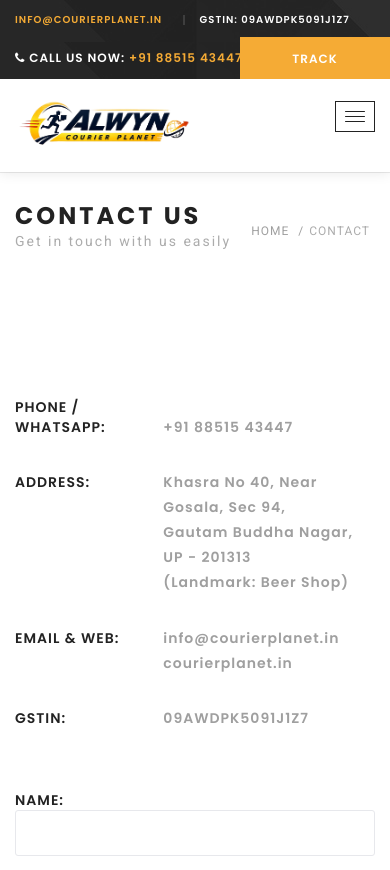
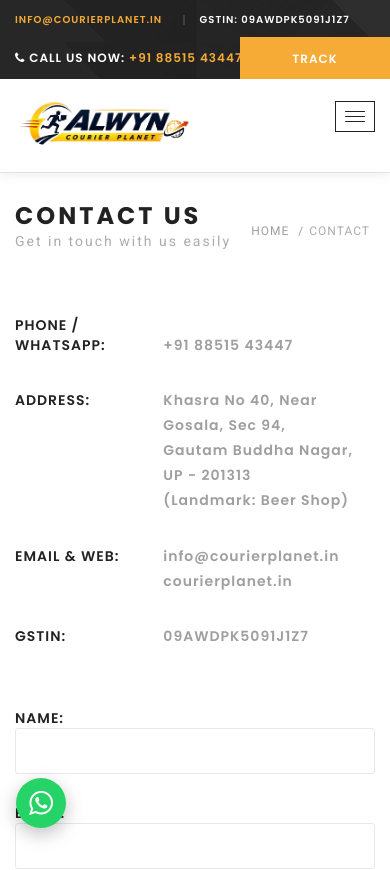
Before and after one commit to vikassaroj123/courier-planet, a plain HTML site: page contact-us.html in a window 390 px wide. Shown: the top 870 px of the page. Drawn offline with Linux system fonts and the light colour scheme; some packages are replaced by stand-ins of ours.

Commit message:
First commit

```diff
--- a/assets/css/theme.css
+++ b/assets/css/theme.css
@@ -3373,6 +3373,64 @@
     height: auto;
 }
 
+/* Floating WhatsApp button with an outward pulse animation */
+.whatsapp-float {
+    position: fixed;
+    left: 22px;
+    bottom: 24px;
+    width: 56px;
+    height: 56px;
+    background: #25d366;
+    color: #ffffff;
+    border-radius: 50%;
+    text-align: center;
+    font-size: 32px;
+    line-height: 58px;
+    z-index: 1100;
+    box-shadow: 0 6px 18px rgba(0, 0, 0, 0.25);
+    animation: wa-pulse 2s infinite;
+    transition: transform 0.25s ease, background 0.25s ease;
+}
+
+.whatsapp-float:hover,
+.whatsapp-float:focus {
+    color: #ffffff;
+    background: #1ebe5b;
+    transform: scale(1.08);
+}
+
+@keyframes wa-pulse {
+    0% {
+        box-shadow: 0 6px 18px rgba(0, 0, 0, 0.25), 0 0 0 0 rgba(37, 211, 102, 0.6);
+    }
+    70% {
+        box-shadow: 0 6px 18px rgba(0, 0, 0, 0.25), 0 0 0 20px rgba(37, 211, 102, 0);
+    }
+    100% {
+        box-shadow: 0 6px 18px rgba(0, 0, 0, 0.25), 0 0 0 0 rgba(37, 211, 102, 0);
+    }
+}
+
+@media (max-width: 767px) {
+    .whatsapp-float {
+        width: 50px;
+        height: 50px;
+        font-size: 28px;
+        line-height: 52px;
+        left: 16px;
+        bottom: 16px;
+    }
+}
+
+/* Contact page: line the details block up with the top of the form */
+.contact-page .contact-detail {
+    margin-top: 0;
+}
+
+.contact-page .contact-detail > li:first-child {
+    padding-top: 0;
+}
+
 /* "Why choose us" checklist (replaces the cost-calculator form) */
 .why-list {
     list-style: none;
--- a/contact-us.html
+++ b/contact-us.html
@@ -6,6 +6,11 @@
     <meta charset="UTF-8">
     <meta name="viewport" content="width=device-width, initial-scale=1.0">
 
+    <!-- Favicon (logo icon) -->
+    <link rel="icon" type="image/png" sizes="32x32" href="assets/img/favicon-32.png">
+    <link rel="icon" type="image/png" sizes="16x16" href="assets/img/favicon-16.png">
+    <link rel="shortcut icon" href="favicon.ico">
+    <link rel="apple-touch-icon" sizes="180x180" href="assets/img/favicon-180.png">
 
     <!-- Bootstrap Css -->
     <link rel="stylesheet" type="text/css" href="assets/plugins/bootstrap-3.3.6/css/bootstrap.min.css">
@@ -117,7 +122,7 @@
                 <div class="theme-container container">
                     <div class="row">
                         <div class="col-md-4 col-sm-6 col-md-offset-1">
-                            <ul class="contact-detail title-2 pt-50">
+                            <ul class="contact-detail title-2">
                                 <li class="wow fadeInUp" data-wow-offset="50" data-wow-delay=".30s"> <span>Phone / WhatsApp:</span>
                                     <p class="gray-clr"> +91 88515 43447 </p>
                                 </li>
@@ -168,7 +173,7 @@
             <!-- Contact Map -->
             <section class="map pt-80">
                 <div class="map-canvas">
-                    <div id="map-canvas"></div>
+                    <iframe src="https://maps.google.com/maps?q=Khasra%20No%2040%2C%20Near%20Gosala%2C%20Sector%2094%2C%20Gautam%20Buddha%20Nagar%2C%20Uttar%20Pradesh%20201313&z=15&output=embed" width="100%" height="100%" style="border:0; display:block;" allowfullscreen="" loading="lazy" referrerpolicy="no-referrer-when-downgrade" title="Courier Planet location"></iframe>
                 </div>
             </section>
             <!-- /.Contact Map -->
@@ -238,6 +243,9 @@
     </main>
     <!-- / Main Wrapper -->
 
+    <!-- Floating WhatsApp Button -->
+    <a href="https://wa.me/918851543447?text=Hi%20Courier%20Planet%2C%20I%20would%20like%20to%20book%20a%20shipment." class="whatsapp-float" target="_blank" rel="noopener" aria-label="Chat with us on WhatsApp"> <i class="fa fa-whatsapp"></i> </a>
+
     <!-- Top -->
     <div class="to-top theme-clr-bg transition"> <i class="fa fa-angle-up"></i> </div>
 
@@ -264,8 +272,6 @@
     <script src="assets/plugins/owl.carousel.2/owl.carousel.min.js" type="text/javascript"></script>
     <!-- Wow JS -->
     <script src="assets/plugins/WOW-master/dist/wow.min.js" type="text/javascript"></script>
-    <!-- Map JS -->
-    <script src="https://maps.googleapis.com/maps/api/js?v=3.exp&sensor=false"></script>
     <!-- Theme JS -->
     <script src="assets/js/theme-ajax-mail.js" type="text/javascript"></script>
     <script src="assets/js/theme.js" type="text/javascript"></script>
```
Also changed, not shown: about-us.html (+9 -0 lines), index.html (+9 -0 lines), tracking.html (+9 -0 lines), assets/img/favicon-16.png (added), assets/img/favicon-180.png (added), assets/img/favicon-32.png (added), assets/img/favicon-48.png (added), favicon.ico (added).
